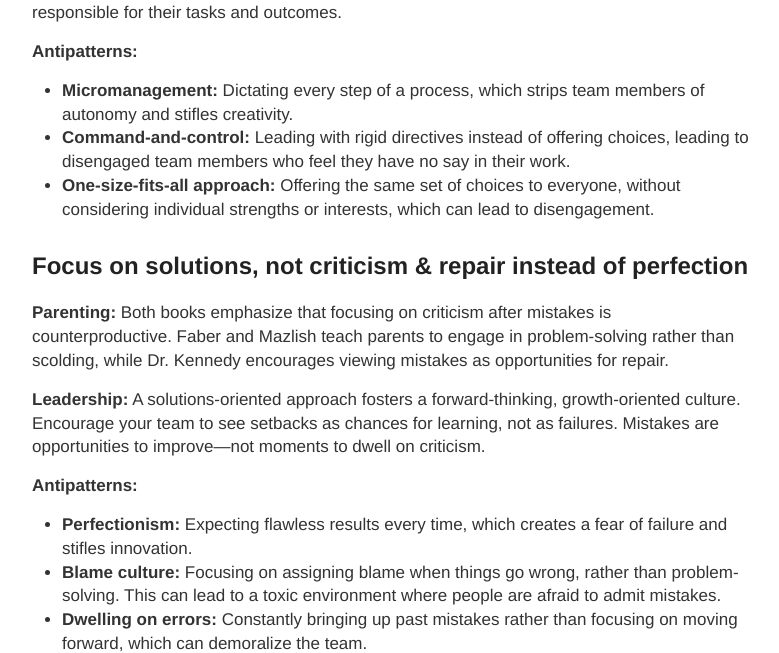
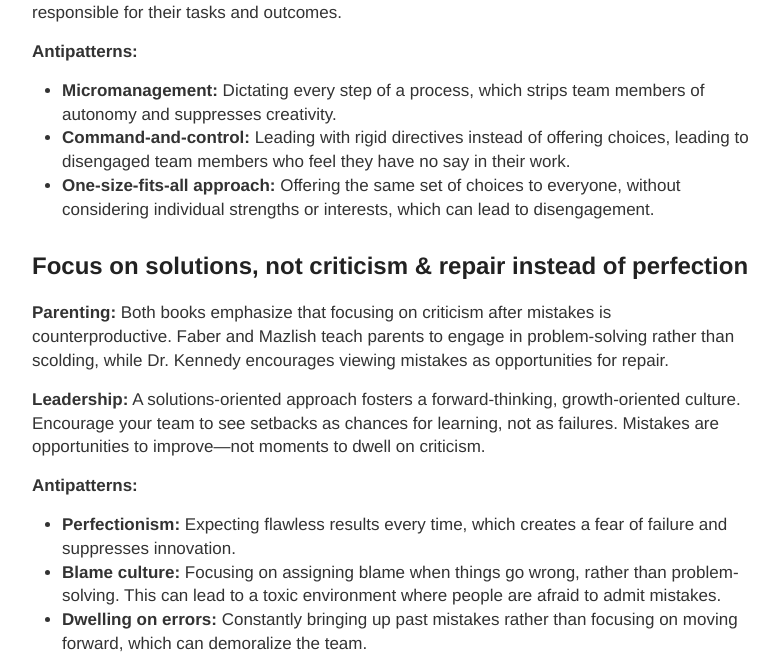
Before and after one commit to vtorosyan/vtorosyan.github.io, a Jekyll site: the page built from _posts/2024/2024-10-01-parenting-leadership.md, in a window 1280 px wide and 900 px high, scrolled down 1411 px. Shown: the part 179-832 px from the top of the window, without its empty margins (248-1027 px from the left). Built offline with Jekyll 4.4.1, drawn with Linux system fonts in a browser that asks for light colours; comment, search, counter and statistics services are not loaded.

Commit message:
Parenting and leadership

```diff
--- a/_posts/2024/2024-10-01-parenting-leadership.md
+++ b/_posts/2024/2024-10-01-parenting-leadership.md
@@ -36,7 +36,7 @@ Being a parent is the hardest thing I've ever done. When I transitioned into man
 **Leadership:** Leaders should give structured choices, enabling team members to take ownership of their work. This builds agency and engagement, making people feel more responsible for their tasks and outcomes.
 
 **Antipatterns:**
-- **Micromanagement:** Dictating every step of a process, which strips team members of autonomy and stifles creativity.
+- **Micromanagement:** Dictating every step of a process, which strips team members of autonomy and suppresses creativity.
 - **Command-and-control:** Leading with rigid directives instead of offering choices, leading to disengaged team members who feel they have no say in their work.
 - **One-size-fits-all approach:** Offering the same set of choices to everyone, without considering individual strengths or interests, which can lead to disengagement.
 
@@ -47,7 +47,7 @@ Being a parent is the hardest thing I've ever done. When I transitioned into man
 **Leadership:** A solutions-oriented approach fosters a forward-thinking, growth-oriented culture. Encourage your team to see setbacks as chances for learning, not as failures. Mistakes are opportunities to improve—not moments to dwell on criticism.
 
 **Antipatterns:**
-- **Perfectionism:** Expecting flawless results every time, which creates a fear of failure and stifles innovation.
+- **Perfectionism:** Expecting flawless results every time, which creates a fear of failure and suppresses innovation.
 - **Blame culture:** Focusing on assigning blame when things go wrong, rather than problem-solving. This can lead to a toxic environment where people are afraid to admit mistakes.
 - **Dwelling on errors:** Constantly bringing up past mistakes rather than focusing on moving forward, which can demoralize the team.
 
```
